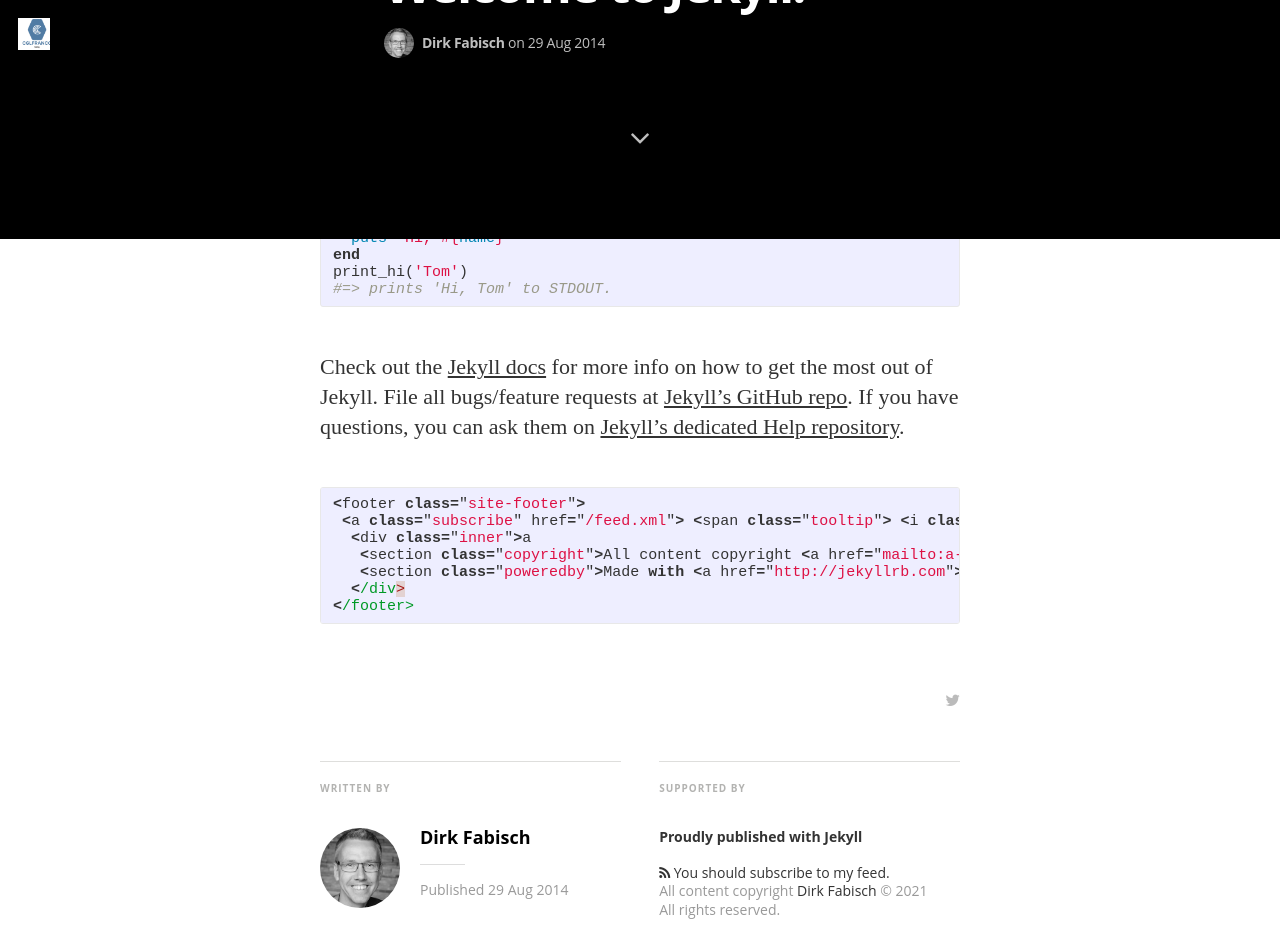
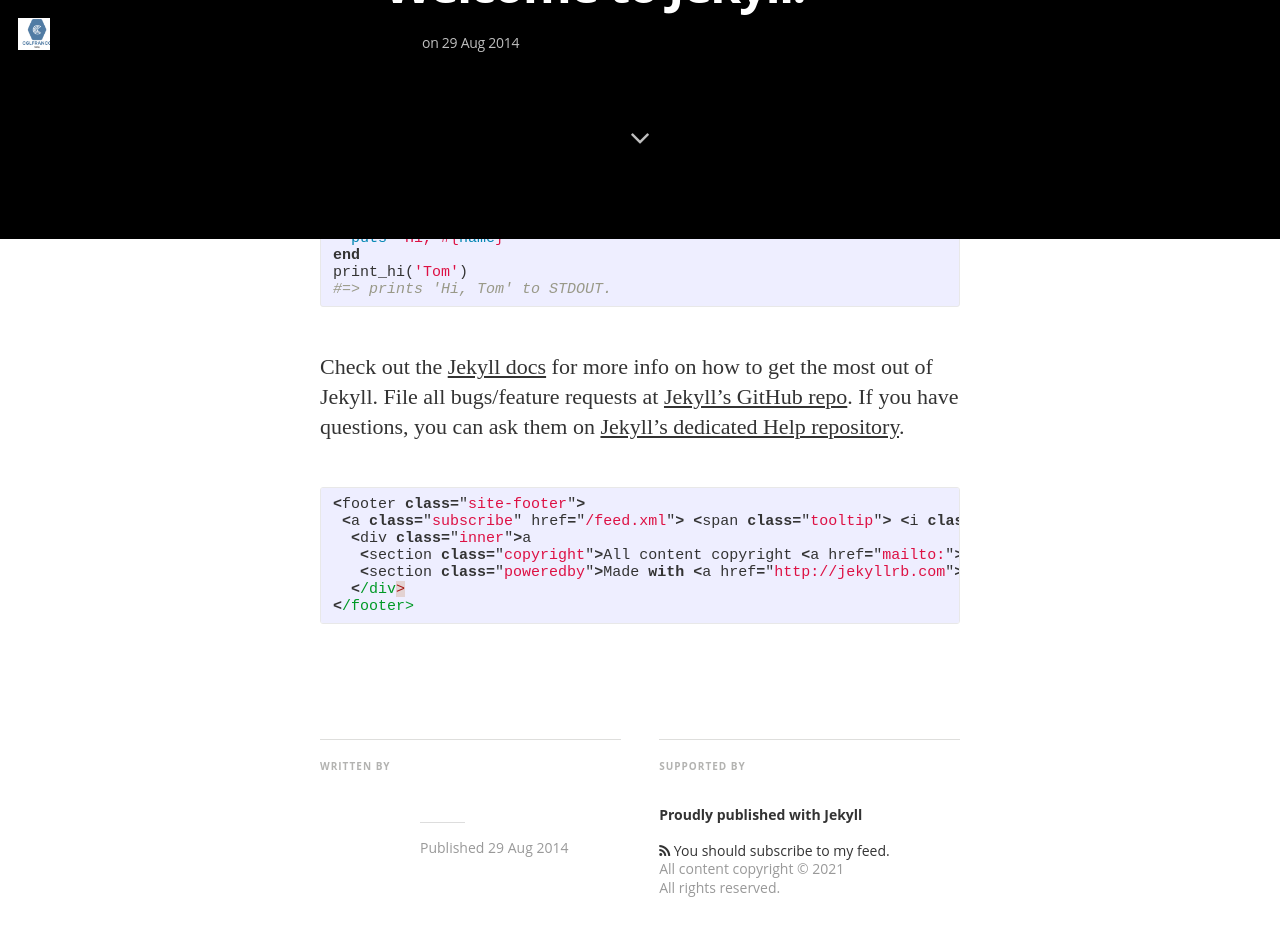
Before and after one commit to CGL-Franco-coding/CGL-Franco-coding.github.io, a Jekyll site: the page built from _posts/2014-08-29-welcome-to-jekyll.markdown, in a window 1280 px wide and 1400 px high, scrolled down 1161 px. Shown: the top 952 px of the window. Built offline with Jekyll 4.4.1, drawn with Linux system fonts in a browser that asks for light colours; nearby versions of some CDN libraries; some web fonts are replaced; part of the change alters nothing that is shown.

Commit message:
Update _config.yml

```diff
--- a/_config.yml
+++ b/_config.yml
@@ -5,10 +5,9 @@ gems:
 
 # Site settings
 title: "CGL"
-description: > # this means to ignore newlines until "email:"
-   Franco Coding
+description: ""
 
-email: a-mail@mail.mail
+# email: a-mail@mail.mail
 #blog logo
 logo: "/assets/images/logo_2.png"
 float_logo: true # true, false (default)
@@ -16,16 +15,16 @@ float_logo: true # true, false (default)
 # blog cover
 cover: "/assets/images/cA4aKEIPQrerBnp1yGHv_IMG_9534-3-2.jpg"
 
-name: 'Dirk Fabisch'
-author: 'Dirk Fabisch'
-author_image: "/assets/images/author.jpg"
+# name: 'Dirk Fabisch'
+# author: 'Dirk Fabisch'
+# author_image: "/assets/images/author.jpg"
 
 paginate:	5
 
-url: "http://myblog.***.***" # the base hostname & protocol for your site
+url: "https://cgl-franco-coding.github.io" # the base hostname & protocol for your site
 baseurl: ""
 #used to display twitter cards
-twitter_handle: '@dirkfabisch'
+# twitter_handle: '@dirkfabisch'
 
 #fill in disqus shortname to use disqus
 #disqus: disqus-shortname
@@ -34,12 +33,12 @@ twitter_handle: '@dirkfabisch'
 
 # social icons and sharing options
 social:
-  - icon:	twitter
-    url:	https://twitter.com/dirkfabisch
-    desc: Follow me on twitter
-    share_url: http://twitter.com/share
-    share_title: ?text=
-    share_link: "&amp;url="
+#   - icon:	twitter
+#     url:	https://twitter.com/dirkfabisch
+#     desc: Follow me on twitter
+#     share_url: http://twitter.com/share
+#     share_title: ?text=
+#     share_link: "&amp;url="
 
 #  - icon:	facebook
 #    url:	https://facebook.com/???
@@ -48,12 +47,12 @@ social:
 #    share_title: ?t=
 #    share_link: "&amp;u="
 
-  - icon:	github
-    url:	https://github.com/dirkfabisch
-    desc:	Fork me on github
-    share_url:
-    share_title:
-    share_link:
+#   - icon:	github
+#     url:	https://github.com/dirkfabisch
+#     desc:	Fork me on github
+#     share_url:
+#     share_title:
+#     share_link:
 
 #  - icon:	google-plus
 #    url:	https://google.com/???
```
